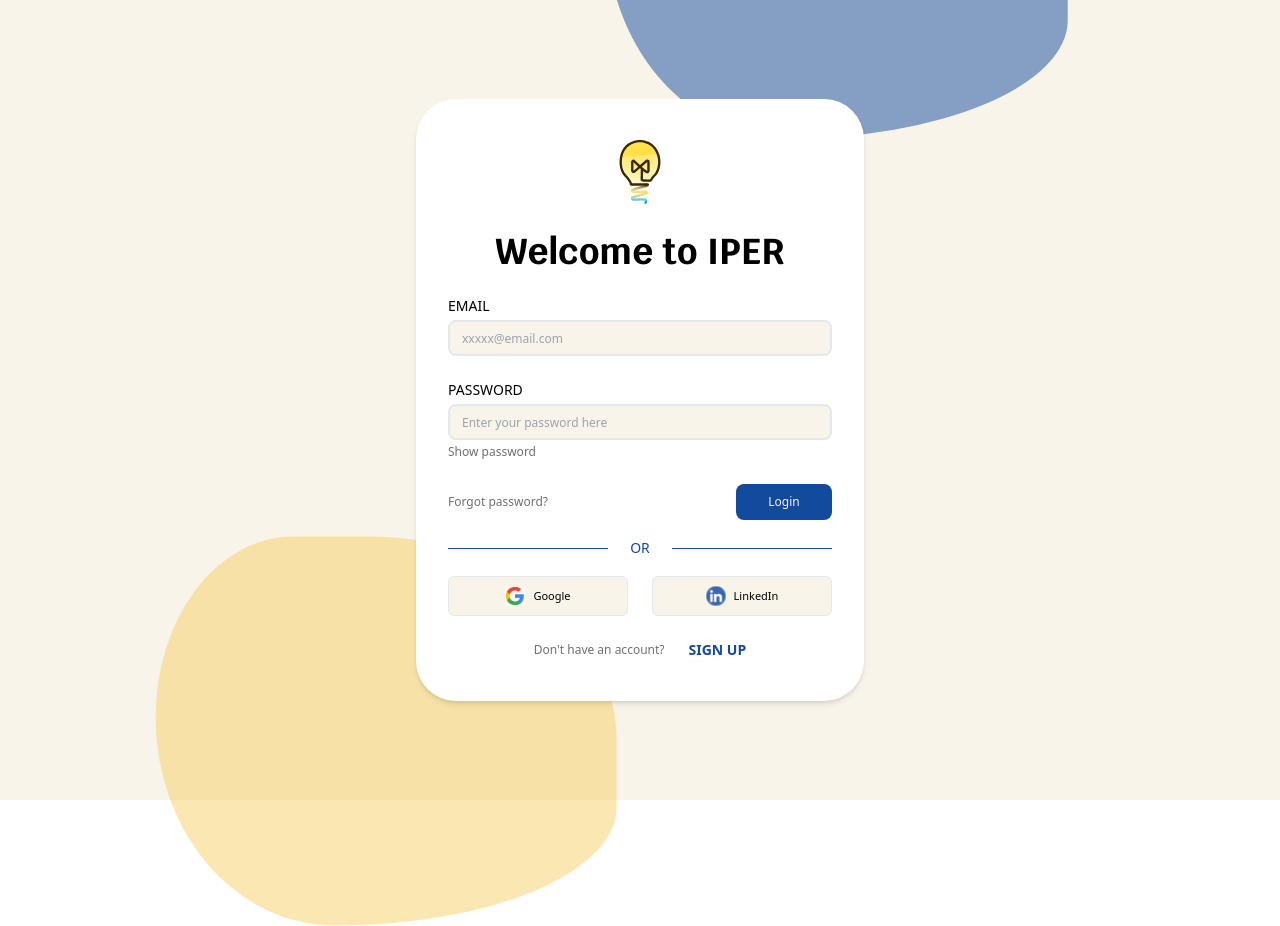
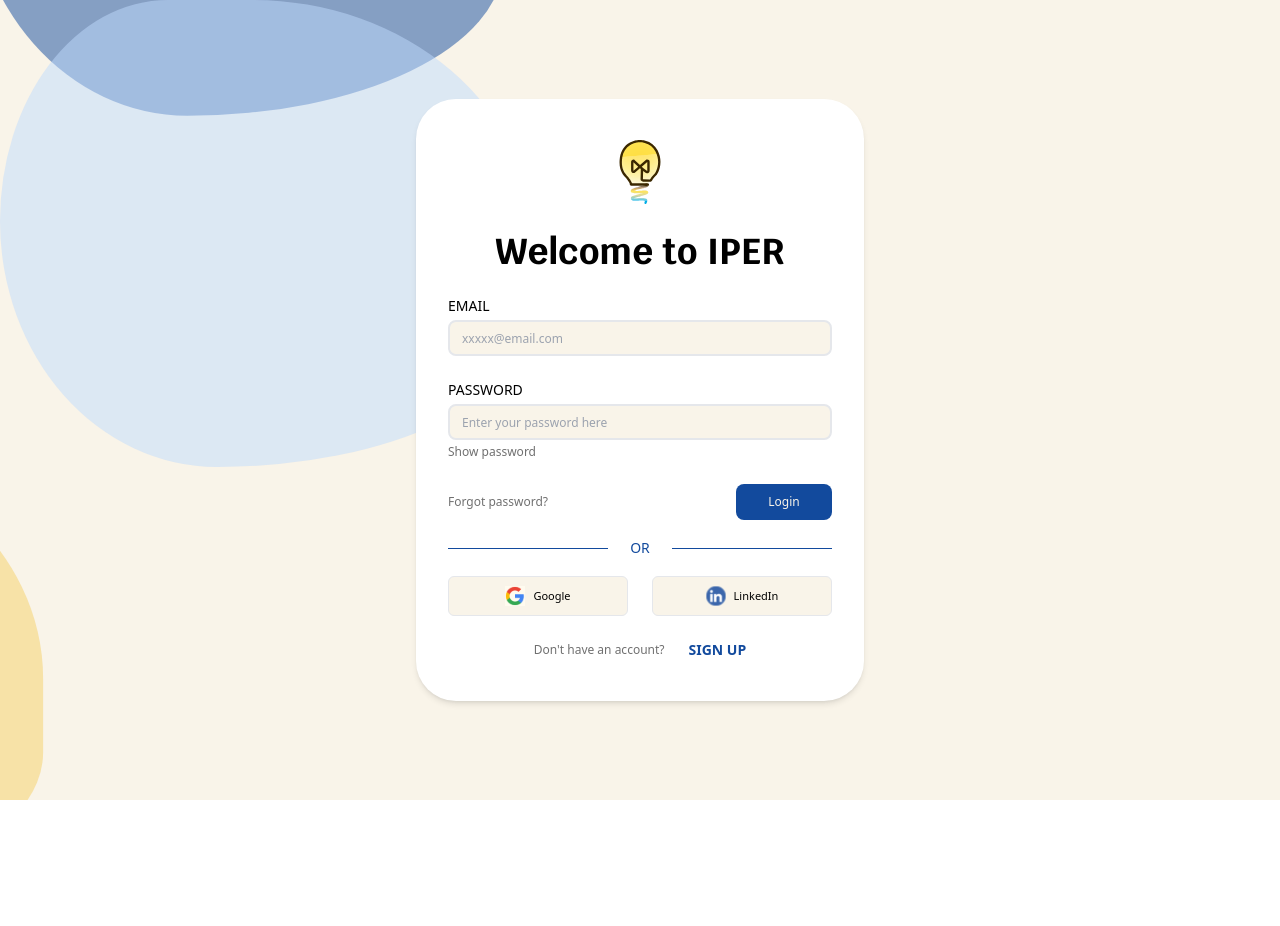
Before and after one commit to SHRmsks/local_alpha, a Next.js app in the folder frontend/: page /login in a window 1280 px wide. After the commit the page ends 800 px from the top, so only its background shows below. Built offline with nearby package versions, Linux system fonts and the light colour scheme; a web font is replaced by a local one.

Commit message:
added light-blue blob + fixed overflow

```diff
--- a/frontend/src/components/blobs/blobs.jsx
+++ b/frontend/src/components/blobs/blobs.jsx
@@ -12,8 +12,8 @@ function Blob({ xValue, yValue, className }) {
                 "60% 40% 30% 70% / 60% 30% 70% 40%",
                 "30% 70% 70% 30% / 30% 30% 70% 70%",
             ],
-            width: [250, 600],
-            height: [600, 250],
+            width: [300, 700],
+            height: [700, 300],
             x: xValue,
             y: yValue,
         },
@@ -57,7 +57,7 @@ function Blob({ xValue, yValue, className }) {
 
 export default function Blobs() {
     return (
-        <div>
+        <div className="fixed inset-0 overflow-hidden pointer-events-none">
             <Blob
                 xValue={[
                     "-55vw",
@@ -146,8 +146,9 @@ export default function Blobs() {
                     "-37vh",
                     "-51vh",
                 ]}
-                className={"bg-iper-blue"}
+                className={"bg-iper-blue opacity-40"}
             />
+            <Blob className={"bg-blue-200"} />
         </div>
     );
 }
```
